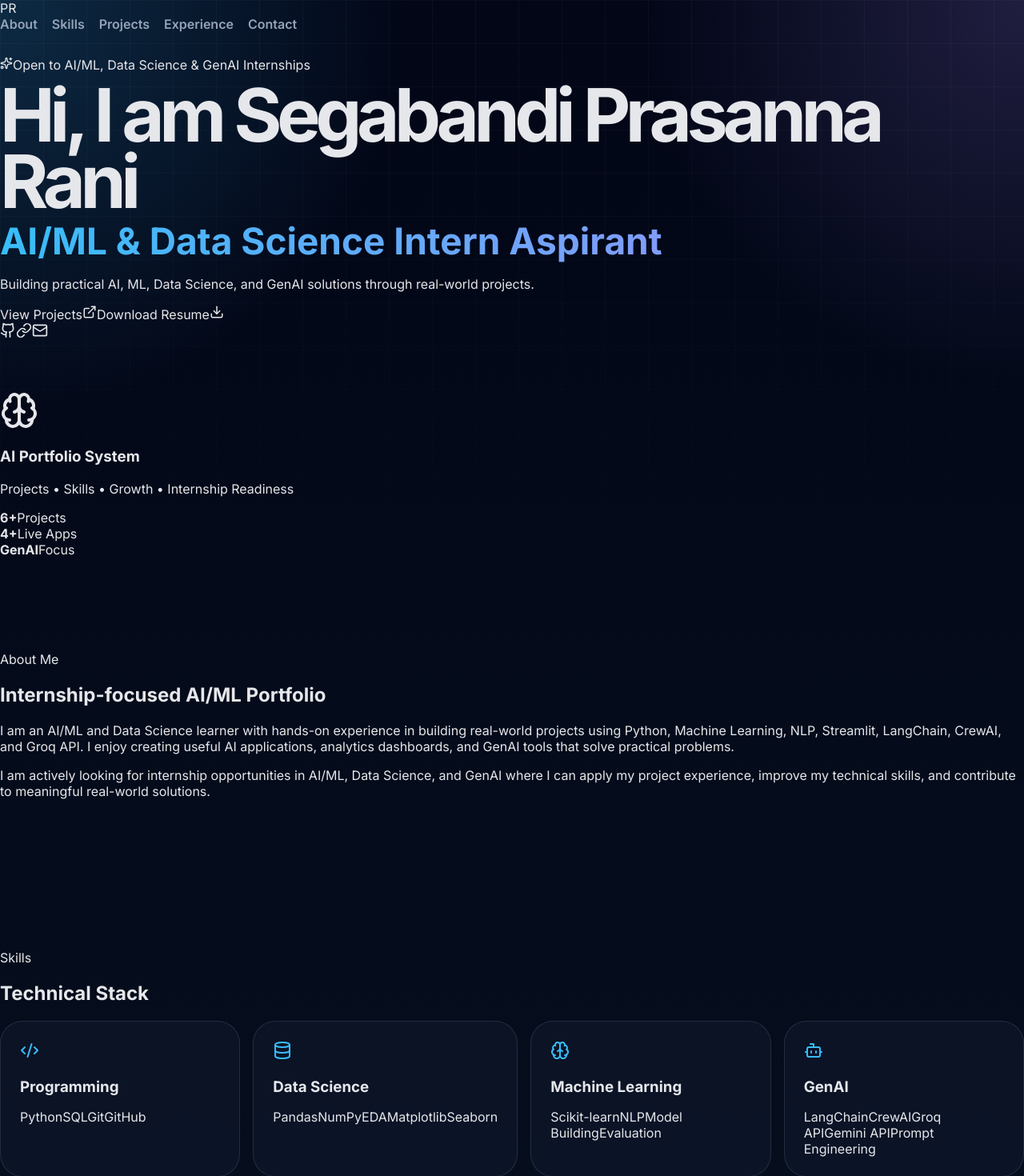
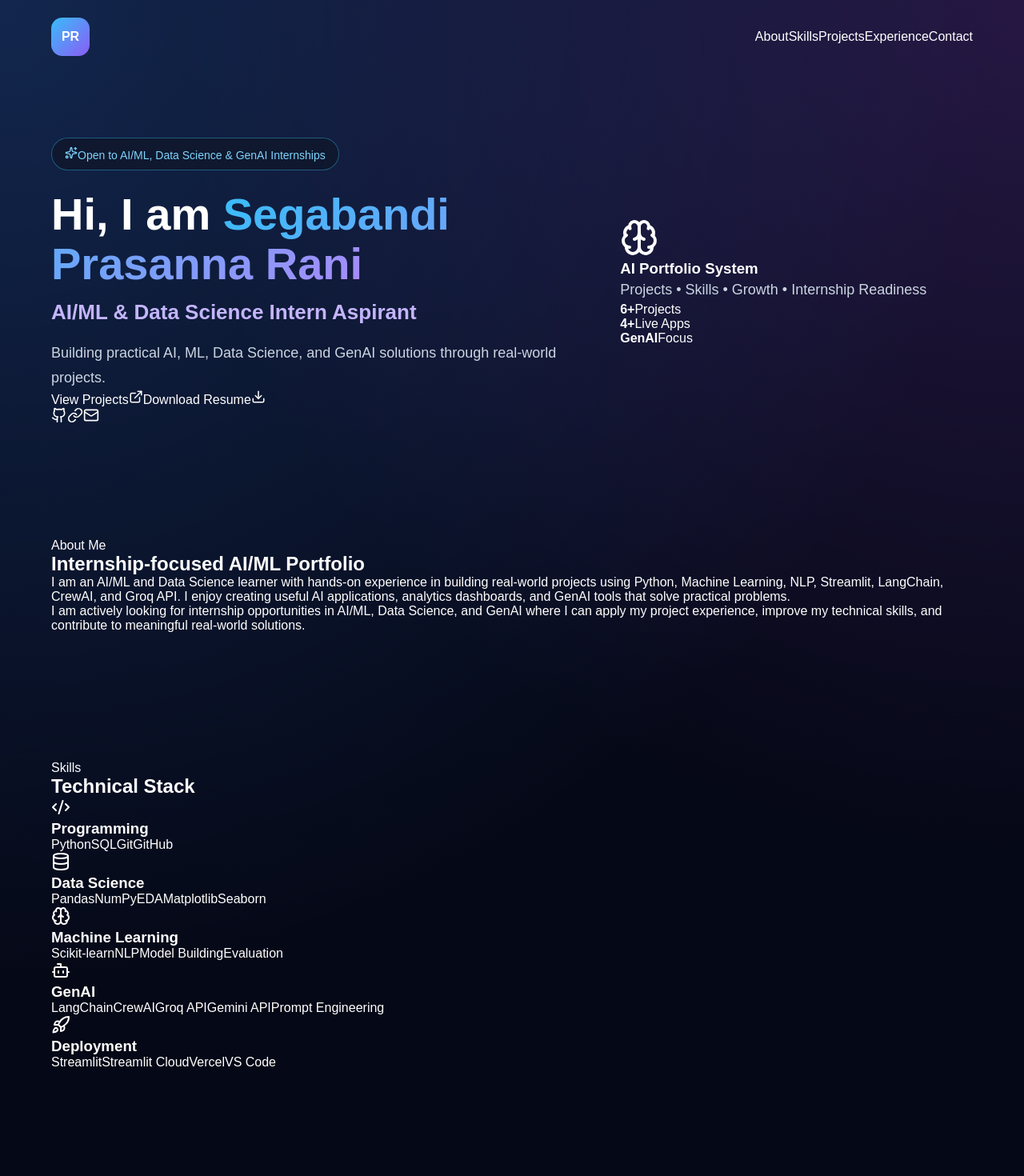
Before and after one commit to Prasannasegabandi36/prasanna-ai-ml-portfolio, a React (Vite) app: page / in a window 1280 px wide. Shown: the top 1470 px of the page at 80% size. Built offline with nearby package versions, Linux system fonts and the light colour scheme.

Commit message:
Update style.css

```diff
--- a/src/style.css
+++ b/src/style.css
@@ -1,129 +1,459 @@
-@import url('https://fonts.googleapis.com/css2?family=Inter:wght@400;500;600;700;800&display=swap');
-
-:root {
-  --bg: #030712;
-  --card: rgba(15, 23, 42, 0.72);
-  --card-2: rgba(30, 41, 59, 0.75);
-  --text: #e5e7eb;
-  --muted: #94a3b8;
-  --line: rgba(148, 163, 184, 0.18);
-  --accent: #38bdf8;
-  --accent-2: #a78bfa;
-  --accent-3: #22c55e;
+* {
+  margin: 0;
+  padding: 0;
+  box-sizing: border-box;
 }
 
-* { box-sizing: border-box; }
-html { scroll-behavior: smooth; }
-body {
-  margin: 0;
-  font-family: Inter, system-ui, sans-serif;
-  color: var(--text);
-  background:
-    radial-gradient(circle at top left, rgba(56,189,248,.20), transparent 32rem),
-    radial-gradient(circle at top right, rgba(167,139,250,.18), transparent 30rem),
-    linear-gradient(180deg, #020617 0%, #07111f 48%, #020617 100%);
-}
-body::before {
-  content: '';
-  position: fixed;
-  inset: 0;
-  background-image: linear-gradient(rgba(255,255,255,.035) 1px, transparent 1px), linear-gradient(90deg, rgba(255,255,255,.035) 1px, transparent 1px);
-  background-size: 54px 54px;
-  mask-image: linear-gradient(to bottom, black, transparent);
-  pointer-events: none;
+html {
+  scroll-behavior: smooth;
 }
 
-a { color: inherit; text-decoration: none; }
-main { width: min(1180px, calc(100% - 36px)); margin: auto; }
+body {
+  font-family: Arial, Helvetica, sans-serif;
+  background: #050816;
+  color: #ffffff;
+}
 
-.nav {
-  position: sticky;
-  top: 14px;
-  z-index: 20;
+a {
+  text-decoration: none;
+  color: inherit;
+}
+
+.app {
+  min-height: 100vh;
+  background:
+    radial-gradient(circle at top left, rgba(59, 130, 246, 0.25), transparent 35%),
+    radial-gradient(circle at top right, rgba(168, 85, 247, 0.2), transparent 30%),
+    #050816;
+}
+
+.navbar {
+  width: 90%;
+  max-width: 1200px;
+  margin: auto;
+  padding: 22px 0;
   display: flex;
   justify-content: space-between;
   align-items: center;
-  padding: 14px 18px;
-  margin-top: 14px;
-  border: 1px solid var(--line);
-  background: rgba(2, 6, 23, .72);
-  backdrop-filter: blur(18px);
+}
+
+.logo {
+  width: 48px;
+  height: 48px;
+  border-radius: 14px;
+  background: linear-gradient(135deg, #38bdf8, #8b5cf6);
+  display: flex;
+  align-items: center;
+  justify-content: center;
+  font-weight: 800;
+}
+
+.navLinks {
+  display: flex;
+  gap: 26px;
+  font-size: 15px;
+  color: #cbd5e1;
+}
+
+.navLinks a:hover {
+  color: #38bdf8;
+}
+
+.hero {
+  width: 90%;
+  max-width: 1200px;
+  margin: auto;
+  padding: 80px 0 60px;
+  display: grid;
+  grid-template-columns: 1.2fr 0.8fr;
+  gap: 50px;
+  align-items: center;
+}
+
+.badge {
+  display: inline-block;
+  padding: 10px 16px;
+  border: 1px solid rgba(56, 189, 248, 0.4);
+  background: rgba(15, 23, 42, 0.8);
+  color: #7dd3fc;
   border-radius: 999px;
+  margin-bottom: 24px;
+  font-size: 14px;
 }
-.brand { display: inline-flex; align-items: center; gap: 8px; font-weight: 800; letter-spacing: .4px; }
-.nav-links { display: flex; gap: 18px; color: var(--muted); font-weight: 600; }
-.nav-links a:hover { color: var(--text); }
 
-.section { padding: 86px 0; }
-.hero { min-height: 86vh; display: grid; align-items: center; }
-.hero-grid { display: grid; grid-template-columns: 1.08fr .92fr; gap: 44px; align-items: center; }
-.eyebrow { color: var(--accent); text-transform: uppercase; letter-spacing: .17em; font-size: 12px; font-weight: 800; }
-h1 { font-size: clamp(48px, 8vw, 92px); margin: 12px 0 4px; line-height: .9; letter-spacing: -0.07em; }
-.hero h2 { font-size: clamp(24px, 4vw, 46px); margin: 0; background: linear-gradient(90deg, var(--accent), var(--accent-2)); -webkit-background-clip: text; color: transparent; }
-.hero-text { font-size: 19px; max-width: 680px; color: var(--muted); line-height: 1.75; }
-.actions { display: flex; gap: 13px; flex-wrap: wrap; margin-top: 28px; }
-.btn { display: inline-flex; align-items: center; gap: 9px; padding: 12px 18px; border: 1px solid var(--line); background: rgba(255,255,255,.04); border-radius: 999px; font-weight: 800; transition: .25s; }
-.btn:hover { transform: translateY(-3px); border-color: rgba(56,189,248,.55); }
-.btn.primary { background: linear-gradient(135deg, var(--accent), var(--accent-2)); color: #020617; border: none; }
-.btn.ghost { background: transparent; }
+.hero h1 {
+  font-size: 56px;
+  line-height: 1.1;
+  margin-bottom: 15px;
+}
 
-.ai-card { position: relative; min-height: 470px; border: 1px solid var(--line); border-radius: 34px; background: linear-gradient(145deg, rgba(15,23,42,.85), rgba(30,41,59,.45)); padding: 34px; overflow: hidden; box-shadow: 0 24px 90px rgba(0,0,0,.36); }
-.orb { position: absolute; width: 250px; height: 250px; border-radius: 999px; background: radial-gradient(circle, rgba(56,189,248,.85), rgba(167,139,250,.25), transparent 72%); top: -70px; right: -60px; filter: blur(2px); animation: float 5s ease-in-out infinite; }
-.avatar { position: relative; width: 142px; height: 142px; display: grid; place-items: center; border-radius: 32px; background: linear-gradient(135deg, rgba(56,189,248,.26), rgba(167,139,250,.28)); border: 1px solid rgba(255,255,255,.18); font-size: 44px; font-weight: 900; margin: 74px 0 26px; }
-.ai-card h3 { font-size: 30px; margin: 0 0 8px; }
-.ai-card p { color: var(--muted); line-height: 1.7; }
-.mini-terminal { margin-top: 30px; padding: 18px; border-radius: 18px; background: rgba(2,6,23,.78); display: grid; gap: 10px; color: #86efac; font-family: monospace; border: 1px solid var(--line); }
-@keyframes float { 0%,100%{transform:translateY(0)} 50%{transform:translateY(18px)} }
+.hero h1 span {
+  background: linear-gradient(135deg, #38bdf8, #a78bfa);
+  -webkit-background-clip: text;
+  color: transparent;
+}
 
-.metrics { display: grid; grid-template-columns: repeat(4, 1fr); gap: 14px; }
-.metric { padding: 22px; background: var(--card); border: 1px solid var(--line); border-radius: 24px; text-align: center; }
-.metric strong { display: block; font-size: 34px; }
-.metric span { color: var(--muted); font-weight: 700; }
+.hero h2 {
+  color: #c4b5fd;
+  font-size: 26px;
+  margin-bottom: 20px;
+}
 
-.split { display: grid; grid-template-columns: .9fr 1.1fr; gap: 44px; align-items: start; }
-.section-title { font-size: clamp(30px, 4vw, 48px); line-height: 1.05; letter-spacing: -0.04em; margin: 10px 0 20px; }
-.about-text { font-size: 18px; line-height: 1.85; color: var(--muted); }
+.hero p {
+  max-width: 650px;
+  color: #cbd5e1;
+  font-size: 18px;
+  line-height: 1.7;
+}
 
-.skills-grid { display: grid; grid-template-columns: repeat(4, 1fr); gap: 16px; }
-.skill-card, .project-card { background: var(--card); border: 1px solid var(--line); border-radius: 28px; padding: 24px; transition: .25s; }
-.skill-card:hover, .project-card:hover { transform: translateY(-5px); border-color: rgba(56,189,248,.5); }
-.skill-card svg { color: var(--accent); }
-.skill-card h3 { margin-bottom: 16px; }
-.chips { display: flex; gap: 9px; flex-wrap: wrap; }
-.chips span { color: #cbd5e1; border: 1px solid var(--line); background: rgba(255,255,255,.04); padding: 8px 11px; border-radius: 999px; font-size: 13px; font-weight: 700; }
-.chips.small span { font-size: 12px; padding: 7px 10px; }
+.heroButtons,
+.contactButtons {
+  margin-top: 30px;
+  display: flex;
+  gap: 16px;
+  flex-wrap: wrap;
+}
 
-.section-head { display: flex; justify-content: space-between; gap: 20px; align-items: end; margin-bottom: 24px; }
-.filters { display: flex; gap: 8px; align-items: center; flex-wrap: wrap; color: var(--muted); }
-.filters button { border: 1px solid var(--line); background: rgba(255,255,255,.04); color: var(--text); border-radius: 999px; padding: 9px 12px; cursor: pointer; font-weight: 800; }
-.filters button.active { background: var(--text); color: #020617; }
-.projects-grid { display: grid; grid-template-columns: repeat(3, 1fr); gap: 18px; }
-.project-card.featured { background: linear-gradient(145deg, rgba(56,189,248,.15), rgba(167,139,250,.09)), var(--card); }
-.project-top { display: flex; justify-content: space-between; align-items: center; margin-bottom: 18px; }
-.project-top span { color: var(--accent); font-weight: 900; font-size: 13px; }
-.project-top b { color: #020617; background: #86efac; padding: 6px 10px; border-radius: 999px; font-size: 12px; }
-.project-card h3 { font-size: 23px; margin: 0 0 10px; }
-.project-card p { color: var(--muted); line-height: 1.7; }
-.impact { color: #dbeafe !important; font-weight: 800; }
-.project-links { display: flex; gap: 12px; margin-top: 22px; }
-.project-links a { display: inline-flex; gap: 7px; align-items: center; font-weight: 900; color: var(--accent); }
+.primaryBtn,
+.secondaryBtn {
+  padding: 13px 20px;
+  border-radius: 12px;
+  font-weight: 700;
+  display: inline-block;
+}
 
-.timeline { display: grid; grid-template-columns: repeat(3, 1fr); gap: 14px; }
-.timeline div { padding: 24px; border-radius: 24px; border: 1px solid var(--line); background: var(--card); }
-.timeline span { display: inline-block; color: #020617; background: linear-gradient(135deg, var(--accent), var(--accent-2)); padding: 8px 12px; border-radius: 999px; font-weight: 900; }
-.timeline p { color: var(--muted); line-height: 1.7; }
+.primaryBtn {
+  background: linear-gradient(135deg, #38bdf8, #8b5cf6);
+  color: white;
+}
 
-.why { text-align: center; padding: 58px 34px; border: 1px solid var(--line); background: linear-gradient(135deg, rgba(56,189,248,.16), rgba(34,197,94,.08)); border-radius: 34px; }
-.why svg { color: #86efac; width: 42px; height: 42px; }
-.why h2 { font-size: clamp(30px, 4vw, 48px); margin: 14px 0; }
-.why p, .contact p { color: var(--muted); max-width: 760px; margin: auto; line-height: 1.8; font-size: 18px; }
-.contact { text-align: center; }
-.center { justify-content: center; }
+.secondaryBtn {
+  border: 1px solid rgba(148, 163, 184, 0.4);
+  color: #e2e8f0;
+}
+
+.socialLinks {
+  margin-top: 26px;
+  display: flex;
+  gap: 14px;
+  flex-wrap: wrap;
+}
+
+.socialLinks a {
+  padding: 10px 14px;
+  border-radius: 10px;
+  background: rgba(15, 23, 42, 0.85);
+  border: 1px solid rgba(148, 163, 184, 0.25);
+  color: #cbd5e1;
+}
+
+.heroCard {
+  padding: 35px;
+  border-radius: 28px;
+  background: rgba(15, 23, 42, 0.75);
+  border: 1px solid rgba(148, 163, 184, 0.25);
+  box-shadow: 0 25px 80px rgba(0, 0, 0, 0.35);
+  text-align: center;
+}
+
+.orbit {
+  width: 180px;
+  height: 180px;
+  border-radius: 50%;
+  margin: 0 auto 25px;
+  border: 2px dashed rgba(56, 189, 248, 0.5);
+  display: flex;
+  align-items: center;
+  justify-content: center;
+  animation: rotate 14s linear infinite;
+}
+
+.orbitCenter {
+  width: 88px;
+  height: 88px;
+  border-radius: 26px;
+  background: linear-gradient(135deg, #38bdf8, #8b5cf6);
+  display: flex;
+  align-items: center;
+  justify-content: center;
+  font-weight: 900;
+  font-size: 28px;
+  animation: rotateBack 14s linear infinite;
+}
+
+@keyframes rotate {
+  from {
+    transform: rotate(0deg);
+  }
+
+  to {
+    transform: rotate(360deg);
+  }
+}
+
+@keyframes rotateBack {
+  from {
+    transform: rotate(0deg);
+  }
+
+  to {
+    transform: rotate(-360deg);
+  }
+}
+
+.heroCard h3 {
+  font-size: 24px;
+  margin-bottom: 12px;
+}
+
+.heroCard p {
+  color: #94a3b8;
+}
+
+.statsGrid {
+  margin-top: 28px;
+  display: grid;
+  grid-template-columns: repeat(3, 1fr);
+  gap: 12px;
+}
+
+.statsGrid div {
+  padding: 16px 10px;
+  border-radius: 16px;
+  background: rgba(30, 41, 59, 0.85);
+}
+
+.statsGrid strong {
+  display: block;
+  color: #38bdf8;
+  font-size: 20px;
+}
+
+.statsGrid span {
+  font-size: 12px;
+  color: #cbd5e1;
+}
+
+.section {
+  width: 90%;
+  max-width: 1200px;
+  margin: auto;
+  padding: 80px 0;
+}
+
+.sectionHeader {
+  text-align: center;
+  margin-bottom: 42px;
+}
+
+.sectionHeader span {
+  color: #38bdf8;
+  font-weight: 700;
+  text-transform: uppercase;
+  letter-spacing: 1px;
+  font-size: 13px;
+}
+
+.sectionHeader h2 {
+  font-size: 36px;
+  margin-top: 10px;
+}
+
+.aboutBox {
+  max-width: 900px;
+  margin: auto;
+  padding: 32px;
+  border-radius: 24px;
+  background: rgba(15, 23, 42, 0.75);
+  border: 1px solid rgba(148, 163, 184, 0.25);
+}
+
+.aboutBox p {
+  color: #cbd5e1;
+  line-height: 1.8;
+  font-size: 17px;
+  margin-bottom: 15px;
+}
+
+.skillsGrid,
+.projectsGrid,
+.whyGrid {
+  display: grid;
+  grid-template-columns: repeat(3, 1fr);
+  gap: 22px;
+}
+
+.skillCard,
+.projectCard,
+.whyGrid div,
+.contactCard {
+  padding: 26px;
+  border-radius: 22px;
+  background: rgba(15, 23, 42, 0.78);
+  border: 1px solid rgba(148, 163, 184, 0.22);
+  transition: 0.3s ease;
+}
+
+.skillCard:hover,
+.projectCard:hover,
+.whyGrid div:hover {
+  transform: translateY(-6px);
+  border-color: rgba(56, 189, 248, 0.55);
+}
+
+.skillIcon {
+  font-size: 32px;
+  margin-bottom: 14px;
+}
+
+.skillCard h3,
+.projectCard h3,
+.whyGrid h3 {
+  margin-bottom: 14px;
+}
+
+.skillTags,
+.techTags {
+  display: flex;
+  gap: 10px;
+  flex-wrap: wrap;
+}
+
+.skillTags span,
+.techTags span {
+  padding: 8px 11px;
+  border-radius: 999px;
+  font-size: 13px;
+  background: rgba(56, 189, 248, 0.1);
+  color: #bae6fd;
+  border: 1px solid rgba(56, 189, 248, 0.18);
+}
+
+.filterBox {
+  display: flex;
+  justify-content: center;
+  gap: 12px;
+  margin-bottom: 30px;
+  flex-wrap: wrap;
+}
+
+.filterBox button {
+  padding: 10px 16px;
+  border-radius: 999px;
+  border: 1px solid rgba(148, 163, 184, 0.3);
+  background: rgba(15, 23, 42, 0.8);
+  color: #cbd5e1;
+  cursor: pointer;
+}
+
+.filterBox button.active,
+.filterBox button:hover {
+  background: linear-gradient(135deg, #38bdf8, #8b5cf6);
+  color: white;
+}
+
+.projectTop {
+  display: flex;
+  justify-content: space-between;
+  margin-bottom: 15px;
+}
+
+.projectTop span {
+  color: #38bdf8;
+  font-weight: 700;
+}
+
+.projectTop small {
+  color: #94a3b8;
+}
+
+.projectCard p,
+.whyGrid p,
+.timelineItem p,
+.contactCard p {
+  color: #cbd5e1;
+  line-height: 1.7;
+}
+
+.projectLinks {
+  display: flex;
+  gap: 12px;
+  margin-top: 22px;
+}
+
+.projectLinks a {
+  padding: 10px 13px;
+  border-radius: 10px;
+  background: rgba(30, 41, 59, 0.9);
+  color: #e2e8f0;
+  font-size: 14px;
+}
+
+.timeline {
+  max-width: 850px;
+  margin: auto;
+}
+
+.timelineItem {
+  display: grid;
+  grid-template-columns: 28px 1fr;
+  gap: 18px;
+  margin-bottom: 30px;
+}
+
+.timelineDot {
+  width: 18px;
+  height: 18px;
+  border-radius: 50%;
+  background: linear-gradient(135deg, #38bdf8, #8b5cf6);
+  margin-top: 6px;
+}
+
+.timelineItem h3 {
+  margin-bottom: 8px;
+}
+
+.contactSection {
+  text-align: center;
+}
+
+.contactCard {
+  max-width: 800px;
+  margin: auto;
+}
+
+.contactCard h2 {
+  font-size: 34px;
+  margin-bottom: 15px;
+}
+
+footer {
+  text-align: center;
+  padding: 28px;
+  color: #94a3b8;
+  border-top: 1px solid rgba(148, 163, 184, 0.15);
+}
 
 @media (max-width: 900px) {
-  .hero-grid, .split, .skills-grid, .projects-grid, .timeline, .metrics { grid-template-columns: 1fr; }
-  .section-head { align-items: start; flex-direction: column; }
-  .nav { border-radius: 20px; align-items: flex-start; }
-  .nav-links { display: none; }
-  .ai-card { min-height: auto; }
+  .hero {
+    grid-template-columns: 1fr;
+  }
+
+  .hero h1 {
+    font-size: 42px;
+  }
+
+  .skillsGrid,
+  .projectsGrid,
+  .whyGrid {
+    grid-template-columns: 1fr;
+  }
+
+  .navLinks {
+    display: none;
+  }
+
+  .statsGrid {
+    grid-template-columns: 1fr;
+  }
 }
```
